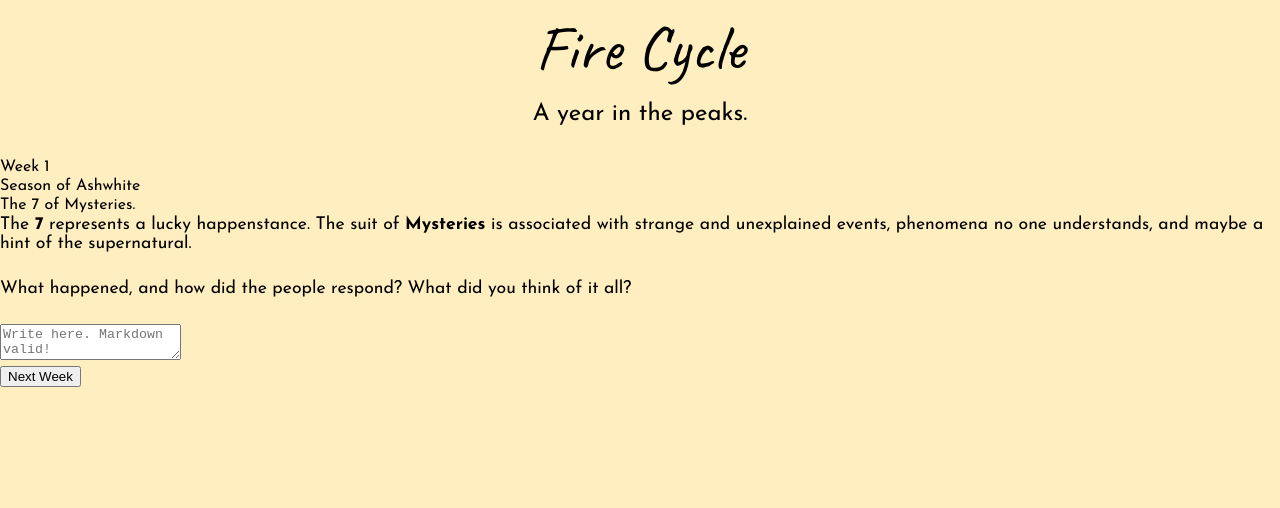
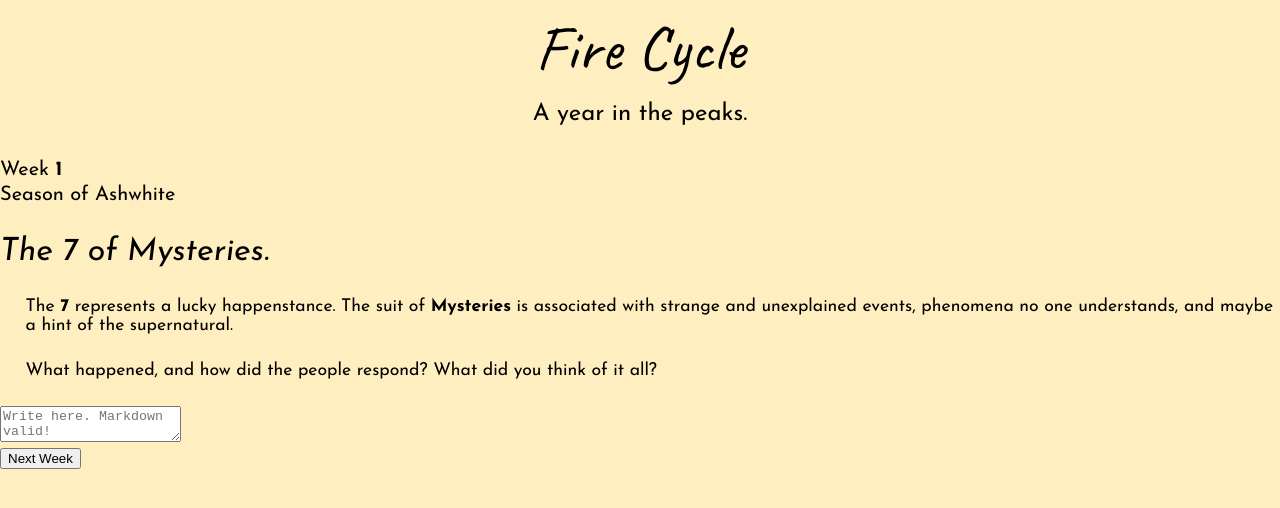
Before and after one commit to kavita-p/fire-cycle, a React (Create React App) app: page / in a window 1280 px wide. Both pictures are taken after a click on the input "Begin". Shown: the top 508 px of the page. Built offline with nearby package versions, Linux system fonts and the light colour scheme; the HTML template or start-up script is replaced by a standard one.

Commit message:
more styling

```diff
--- a/public/stylesheet.css
+++ b/public/stylesheet.css
@@ -75,8 +75,11 @@ body {
   flex-direction: column;
 }
 
+#root {
+  align-self: flex-start;
+}
+
 h1 {
-  align-self: center;
   font-size: 400%;
   line-height: 1.5;
   text-align: center;
@@ -93,6 +96,8 @@ h2 {
 p {
   margin-bottom: 2%;
   font-size: 110%;
+  text-align: left;
+  margin-left: 2%;
 }
 
 strong {
@@ -100,5 +105,23 @@ strong {
 }
 
 em {
-  font-style: italic;
+  font-family: JFSans-italic;
 }
+
+.calendar {
+  line-height: 125%;
+  font-size: 125%;
+}
+
+.event {
+  line-height: 200%;
+  font-size: 200%;
+  font-family: JFSans-italic;
+  margin-top: 1%;
+  margin-bottom: 1%;
+}
+
+.btn {
+  margin: auto;
+  justify-content: center;
+}
--- a/src/Components/Calendar.jsx
+++ b/src/Components/Calendar.jsx
@@ -19,9 +19,11 @@ const Calendar = (props) => {
     </div>);
   } else {
     return (
-      <div className="calendar">
-        {`Week ${props.week}`}<br/>
+      <div>
+        <div className="calendar">
+        Week <strong>{props.week}</strong><br/>
         <span className='season'>Season of {seasons(props.week, props.scale)}</span>
+        </div>
         <EventCard card = {props.card} />
       </div>
     );
--- a/src/Components/LogBook.jsx
+++ b/src/Components/LogBook.jsx
@@ -10,13 +10,13 @@ const LogBook = (props) => {
         <option value={52}>Every week</option>
         <option value={4}>Seasonally (demo)</option>
       </select><br/>
-      <input type="submit" onClick={props.advanceButton} value="Begin"/>
+      <input className="btn" type="submit" onClick={props.advanceButton} value="Begin"/>
     </div>
     );
   } else if (props.week > props.scale) {
     return (<div>
       <ReactMarkdown children = {markdownEngine(props.journal, props.scale)}/>
-      <input type="submit" onClick={props.advanceButton} value="Reset"/>
+      <input className="btn" type="submit" onClick={props.advanceButton} value="Reset"/>
       <button onClick={props.handleDownload} value="Download">Download</button>
     </div>)
   } else {
@@ -28,7 +28,7 @@ const LogBook = (props) => {
             value={props.scrawl}
             onChange={props.handleWriting}></textarea>
           <br/>
-          <input type="submit" onClick={props.advanceButton} value="Next Week"/>
+          <input className="btn" type="submit" onClick={props.advanceButton} value="Next Week"/>
         </form>
       </div>
     )
--- a/src/utils/cardText.js
+++ b/src/utils/cardText.js
@@ -23,7 +23,7 @@ export const
     '8': 'an event which reminds you of your childhood, for good or ill',
     '9': 'a fragmented event, whose consequences will be felt the most years down the line',
     '10': 'a stunning event, that catches everyone by surprise',
-    'Jack': 'an event that is more than it appears at first glance',
+    'Jack': 'an event with unforeseen repercussions',
     'Queen': 'an event which inspires both awe and fear',
     'King': 'an event caused by the actions of the king, for good or ill'
   },
```
Also changed, not shown: public/index.html (+0 -10 lines).
